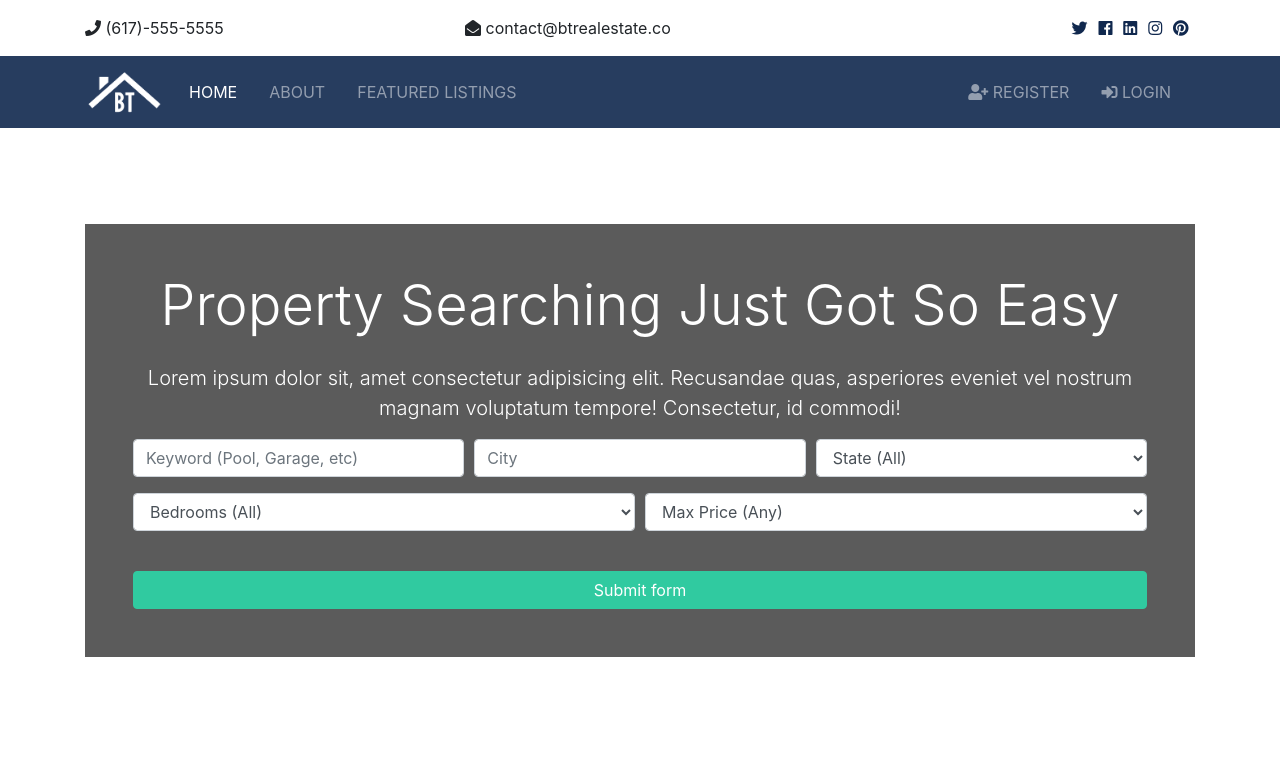
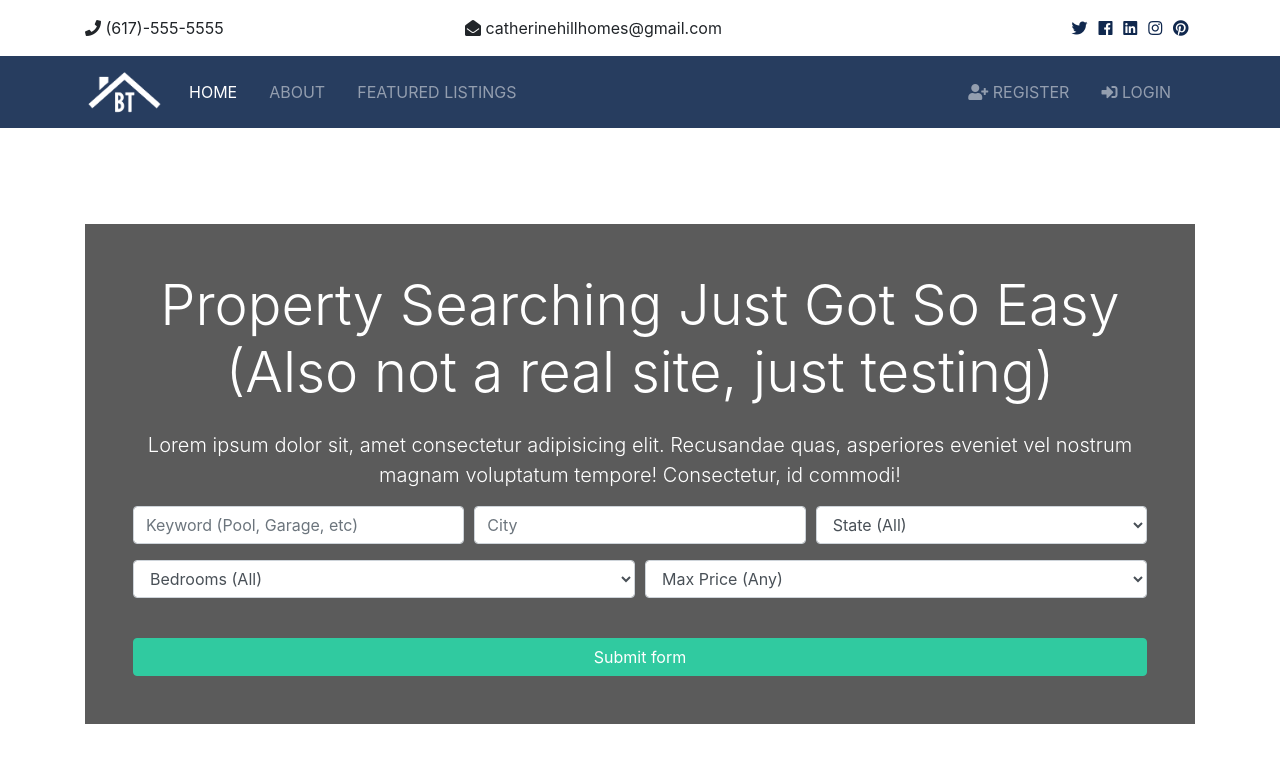
Before and after one commit to quincyhill/django_practice, a Django app: page / in a window 1280 px wide. Shown: the top 764 px of the page. Run offline with Django 3.2, Linux system fonts and the light colour scheme; data that the repository does not hold is empty; some libraries are stand-ins or nearby versions.

Commit message:
just changed a few things on index page

```diff
--- a/btre/settings.py
+++ b/btre/settings.py
@@ -89,6 +89,9 @@ DATABASES = {
     }
 }
 
+#
+
+
 
 # Password validation
 # https://docs.djangoproject.com/en/2.2/ref/settings/#auth-password-validators
--- a/templates/pages/index.html
+++ b/templates/pages/index.html
@@ -11,7 +11,7 @@
     <div class="home-search p-5">
       <div class="overlay p-5">
         <h1 class="display-4 mb-4">
-          Property Searching Just Got So Easy
+          Property Searching Just Got So Easy (Also not a real site, just testing)
         </h1>
         <p class="lead">
           Lorem ipsum dolor sit, amet consectetur adipisicing elit. Recusandae
--- a/templates/partials/_topbar.html
+++ b/templates/partials/_topbar.html
@@ -4,7 +4,7 @@
     <div class="row">
       <div class="col-md-4"><i class="fas fa-phone"></i> (617)-555-5555</div>
       <div class="col-md-4">
-        <i class="fas fa-envelope-open"></i> contact@btrealestate.co
+        <i class="fas fa-envelope-open"></i> catherinehillhomes@gmail.com
       </div>
       <div class="col-md-4">
         <div class="social text-right">
```
